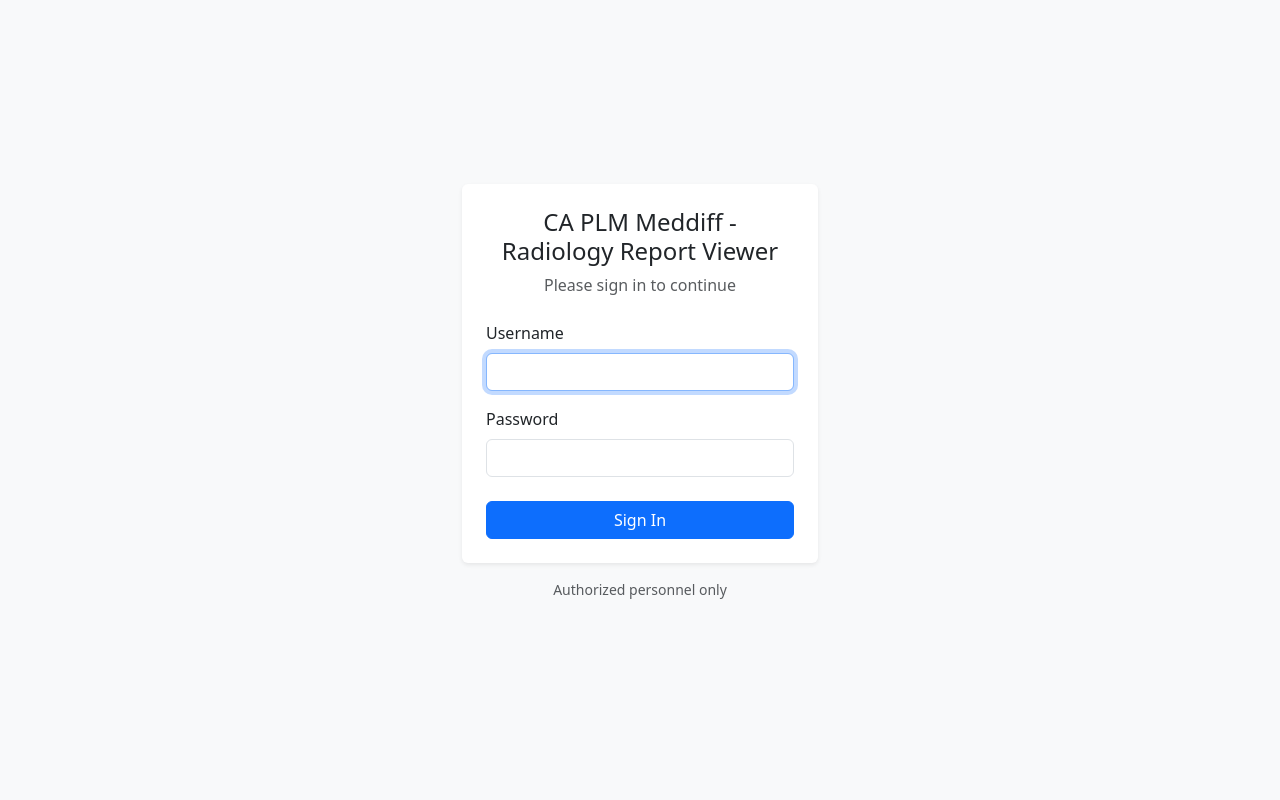
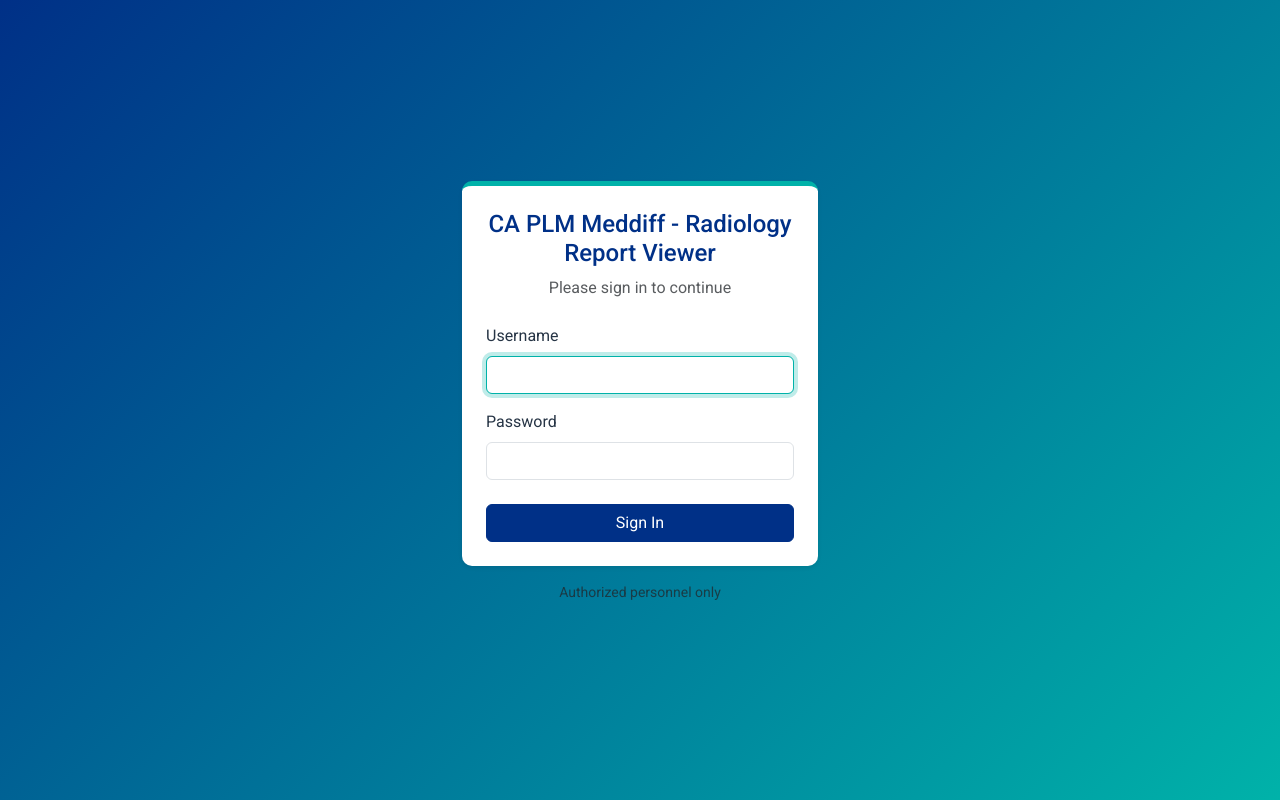
Before and after one commit to ndiphe13/radiology-viewer, a CodeIgniter 4 app: the page made by app/Views/auth/login.php in a window 1280 px wide. Run offline with PHP 8.4 and a stand-in for CodeIgniter, Linux system fonts and the light colour scheme; the template is opened without the code that fills it, so the values that code supplies are empty; some libraries are stand-ins or nearby versions.

Commit message:
Apply Columbia Asia colour palette (teal #00B2A9, navy #003087, Roboto)
Shared public/assets/css/brand.css overrides Bootstrap variables; linked
from login, search, users and audit pages. Navy carries buttons/text for
contrast, teal is used for accents; login page gets a navy-teal gradient.

Co-Authored-By: Claude Opus 5.5 <noreply@anthropic.com>

```diff
--- a/app/Views/audit/index.php
+++ b/app/Views/audit/index.php
@@ -5,6 +5,8 @@
     <meta name="viewport" content="width=device-width, initial-scale=1">
     <title>Audit Log - Radiology Viewer</title>
     <link href="https://cdn.jsdelivr.net/npm/bootstrap@5.3.3/dist/css/bootstrap.min.css" rel="stylesheet">
+    <link href="https://fonts.googleapis.com/css2?family=Roboto:wght@400;500;700&display=swap" rel="stylesheet">
+    <link href="<?= base_url('assets/css/brand.css') ?>" rel="stylesheet">
 </head>
 <body class="bg-light">
 
--- a/app/Views/auth/login.php
+++ b/app/Views/auth/login.php
@@ -7,9 +7,11 @@
 
     <link href="https://cdn.jsdelivr.net/npm/bootstrap@5.3.3/dist/css/bootstrap.min.css"
           rel="stylesheet">
+    <link href="https://fonts.googleapis.com/css2?family=Roboto:wght@400;500;700&display=swap" rel="stylesheet">
+    <link href="<?= base_url('assets/css/brand.css') ?>" rel="stylesheet">
 </head>
 
-<body class="bg-light">
+<body class="login-page">
 
 <div class="container">
     <div class="row justify-content-center align-items-center min-vh-100">
--- a/app/Views/radiology/search.php
+++ b/app/Views/radiology/search.php
@@ -49,6 +49,8 @@
             color: #ffffff;
         }
     </style>
+    <link href="https://fonts.googleapis.com/css2?family=Roboto:wght@400;500;700&display=swap" rel="stylesheet">
+    <link href="<?= base_url('assets/css/brand.css') ?>" rel="stylesheet">
 </head>
 
 <body>
--- a/app/Views/users/form.php
+++ b/app/Views/users/form.php
@@ -5,6 +5,8 @@
     <meta name="viewport" content="width=device-width, initial-scale=1">
     <title>User Form - Radiology Viewer</title>
     <link href="https://cdn.jsdelivr.net/npm/bootstrap@5.3.3/dist/css/bootstrap.min.css" rel="stylesheet">
+    <link href="https://fonts.googleapis.com/css2?family=Roboto:wght@400;500;700&display=swap" rel="stylesheet">
+    <link href="<?= base_url('assets/css/brand.css') ?>" rel="stylesheet">
 </head>
 <body class="bg-light">
 
--- a/app/Views/users/index.php
+++ b/app/Views/users/index.php
@@ -5,6 +5,8 @@
     <meta name="viewport" content="width=device-width, initial-scale=1">
     <title>User Management - Radiology Viewer</title>
     <link href="https://cdn.jsdelivr.net/npm/bootstrap@5.3.3/dist/css/bootstrap.min.css" rel="stylesheet">
+    <link href="https://fonts.googleapis.com/css2?family=Roboto:wght@400;500;700&display=swap" rel="stylesheet">
+    <link href="<?= base_url('assets/css/brand.css') ?>" rel="stylesheet">
 </head>
 <body class="bg-light">
 
```
Also changed, not shown: public/assets/css/brand.css (added).
